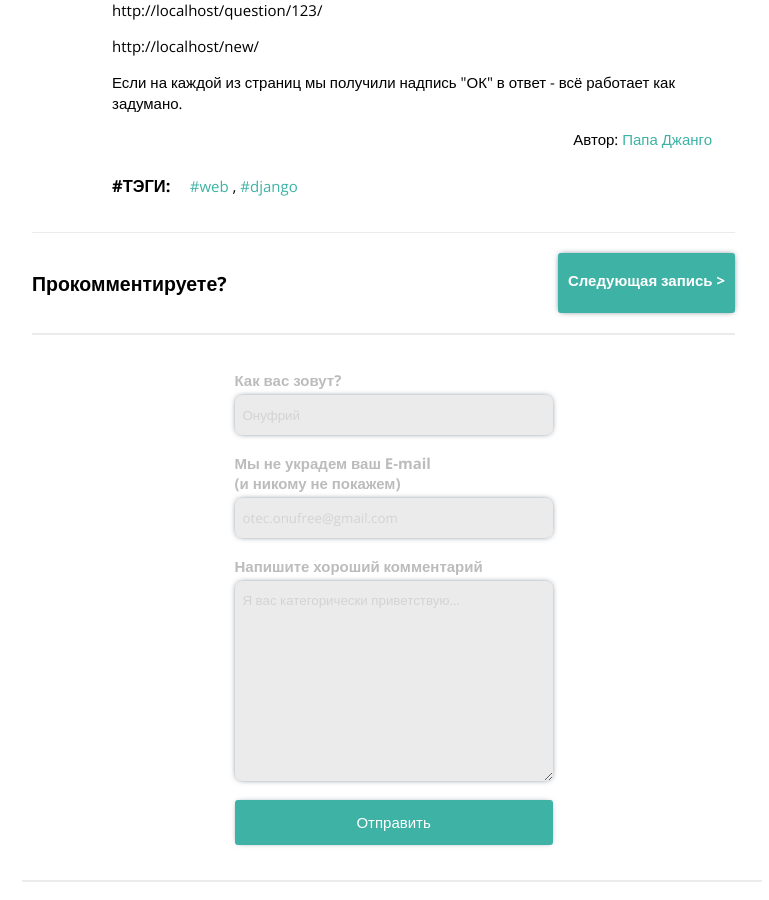
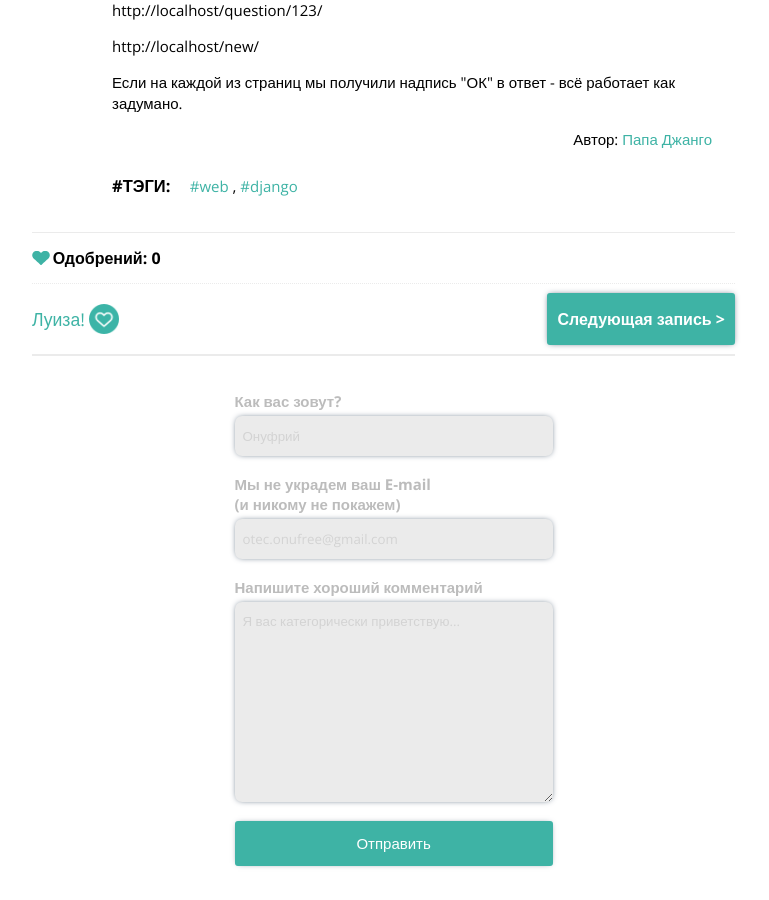
Before and after one commit to biryukov-m/c-media, a Django app: a page that uses blog/templates/blog/single.html in a window 1280 px wide. Shown: the part 4654-5554 px from the top of the page, without its empty margins (248-1017 px from the left). Run offline with Django 3.2, Linux system fonts and the light colour scheme; data comes from the database, SQL or seed files in the repository; both versions use the stored data as it was after the commit.

Commit message:
head.css, single.html
Переработан article-bottom с помощью флексбоксов. Теперь он горизонтально
разделен на две части: информативную и с кнопками. Обе части также разделены
на флексбоксы. Добавлена увлекательная анимация кнопки лайка посту с новой
картинкой.
Также в шаблоне single переработана логика отображения информацию с условиями.

forms.py
Пофикшена форма редактирования поста, где не редактировались тэги.

models.py
В модель поста добавлено поле likes - счетчик голосов за пост.

urls.py
добавлен путь для голосования article/slug/vote

views.py
вьюшка для добавления лайков посту vote_post
во вьюшке create-post после в form.save убран параметр (commit=False), что
вызывало баг с сохранением формы с множественным выбором tags

```diff
--- a/blog/forms.py
+++ b/blog/forms.py
@@ -5,7 +5,7 @@ from .models import Post, Comment
 class PostForm(forms.ModelForm):
     class Meta:
         model = Post
-        fields = ('title', 'text', 'category', 'pseudo',  'slug',)
+        fields = ('title', 'text', 'category', 'tags', 'pseudo',  'slug',)
 
 
 class CommentForm(forms.ModelForm):
--- a/blog/models.py
+++ b/blog/models.py
@@ -58,6 +58,7 @@ class Post(models.Model):
     category = models.ForeignKey(Category, on_delete=models.PROTECT)
     pseudo = models.ForeignKey(Pseudo, on_delete=models.PROTECT)
     tags = models.ManyToManyField(Tag)
+    likes = models.IntegerField(default=0)
     objects = PostManager()
 
     def publish(self):
--- a/blog/static/blog/css/head.css
+++ b/blog/static/blog/css/head.css
@@ -385,41 +385,84 @@ button,
 .article-author {
     text-align: right;
 }
-nav.article-bottom {
-    display: table;
+.article-bottom {
+    display: flex;
+    flex-direction: column;
     width: 100%;
-    height: 100px;
     border-top: 1px solid #ebebeb;
     border-bottom: 2px solid #ebebeb;
     margin-bottom: 35px;
+    flex-wrap: wrap;
 }
-nav.article-bottom .comment-counter {
-    display: table-cell;
-    vertical-align: middle;
-    font-size: 1.3em;
+.article-bottom .info {
+    display: flex;
+    flex-wrap: wrap;
+    height: 50px;
+    align-items: center;
+    border-bottom: 1px dotted #ebebeb;
+    font-size: 1rem;
     font-weight: bold;
     color: black;
 }
-nav.article-bottom div.load-next{
-    display: block;
-    float: right;
-    height: 60px;
-    padding: 0 10px;
-    margin-top: 20px;
-    border: none;
+.article-bottom .info .likes {
+    background: url("/static/blog/img/heart.png") left center no-repeat;
+    padding-left: 1.3rem;
+}
+.article-bottom .info .comments {
+    background: url("/static/blog/img/comment.png") left center no-repeat;
+    padding-left: 1.4rem;
+    margin-left: 1.4rem;
+}
+.article-bottom .control {
+    display: flex;
+    flex-wrap: wrap;
+    height: 70px;
+    align-items: center;
+    justify-content: space-between;
+    align-content: space-around;
+    font-size: 1.1rem;
+    color: #3eb3a5;
+    /*color: rgba(62, 179, 165, 0.6);*/
+}
+
+.article-bottom .control a.article-vote:hover {
+    box-shadow: 0 1px 4px 3px rgba(62, 179, 165, 0.7);
+    padding-left: 45px;
+    padding-right: 5px;
+    background-position: 12% center;
+    transition:  all ease-in-out 0.3s, box-shadow cubic-bezier(.1,.9,.9,.1) 0.6s, background-position ease-in-out 0.6s;
+}
+.article-bottom .control a.article-vote:active {
+    transform: scale(1.3);
+    /*box-shadow: 0 0 1px 1px rgba(62, 179, 165, 1);*/
+    box-shadow: none;
+    transition: transform 0.03s linear;
+}
+.article-bottom .control a:hover span {
+    transform: rotate(30deg);
+    color: hotpink;
+    transition: color ease-in 6s;
+}
+
+.article-bottom .control .next-post {
+    display: inline-block;
+    padding: 15px 10px;
     background: #3eb3a5;
     color: white;
     border-radius: 3px;
-    font-size: 1em;
+    font-size: 1rem;
     font-weight: bold;
     box-shadow: 0 0 6px -2px #34495e;
 }
-nav.article-bottom div.load-next a{
-    display: block;
-    height: 100%;
-    width: 100%;
-    margin-top: 17px;
+.article-bottom .control .article-vote {
+    background: url("/static/blog/img/heart_vote.png") right no-repeat;
+    padding-right: 34px;
+    padding-top: 6px;
+    padding-bottom: 6px;
+    background-size: 30px;
+
 }
+
 /* End Single article */
 .main-content form.post-form,
 .main-content form.login-form {
--- a/blog/templates/blog/single.html
+++ b/blog/templates/blog/single.html
@@ -4,31 +4,32 @@
 {% block content %}
     {% include 'blog/post-single.html' %}
     <nav class="article-bottom">
-        {% if post.pub_date %}
-            <span class="comment-counter">
+        <div class="info">
+            <span class="likes">
+                Одобрений: {{ post.likes }}
+            </span>
+            <span class="comments">
                 {% if post.get_approved_comments.first %}
-                    Комментировали - {{ post.get_approved_comments.count }}
-                {% else %}
-                    Прокомментируете?
+                    Комментариев: {{ post.get_approved_comments.count }}
                 {% endif %}
             </span>
+        </div>
+        <div class="control">
+            {% if post.pub_date %}
+                <a class="article-vote" href="{% url 'blog:article-vote' post.slug %}"><span>Луиза!</span></a>
                 {% if post.get_next_by_create_date.is_published %}
-                    <div class="load-next clearfix">
-                        <a href="{{ post.get_next_by_create_date.get_absolute_url }}"
+                    <a class="next-post" href="{{ post.get_next_by_create_date.get_absolute_url }}"
                        title="{{ post.get_next_by_create_date.title }}">
                         Следующая запись >
                     </a>
-                    </div>
                 {% endif %}
             {% else %}
-            <span class="comment-counter">Создан: {{ post.create_date|date:"j E H:i" }}</span>
-            <div class="load-next clearfix">
-                <a href="{% url 'blog:publish-post' slug=post.slug %}"
-                   title="{{ datetime.now }}">
+                Создан: {{ post.create_date|date:"j E H:i" }}
+                <a href="{% url 'blog:publish-post' slug=post.slug %}" title="{{ datetime.now }}">
                     Опубликовать сейчас
                 </a>
+            {% endif %}
         </div>
-        {% endif %}
     </nav>
     <div class="writecomment-container">
         <form class="writecomment clearfix" id="writecomment" action="" method="post">
--- a/blog/urls.py
+++ b/blog/urls.py
@@ -10,6 +10,7 @@ urlpatterns = [
     path('article/<slug:slug>/publish/', views.publish_post, name='publish-post'),
     path('article/<slug:slug>/edit/', views.edit_post, name='article-edit'),
     path('article/<slug:slug>/remove/', views.remove_post, name='article-remove'),
+    path('article/<slug:slug>/vote/', views.vote_post, name='article-vote'),
     path('category/<slug:slug>/', views.CategoryView.as_view(), name='by-category'),
     path('tag/<slug:slug>/', views.TagView.as_view(), name='by-tag'),
     path('author/<slug:slug>/', views.PseudoView.as_view(), name='by-author'),
--- a/blog/views.py
+++ b/blog/views.py
@@ -14,6 +14,7 @@ class IndexView(generic.ListView):
 
     def get_queryset(self):
         return Post.objects.published()
+
 
 # На всякий случай
 class DetailView(generic.DetailView):
@@ -72,7 +73,7 @@ def create_post(request):
     if request.method == "POST":
         form = PostForm(request.POST)
         if form.is_valid():
-            post = form.save(commit=False)
+            post = form.save()
             post.save()
             return redirect(post.get_absolute_url())
     else:
@@ -108,6 +109,13 @@ def remove_post(request, slug):
     return redirect('blog:home')
 
 
+def vote_post(request, slug):
+    post = get_object_or_404(Post, slug=slug)
+    post.likes += 1
+    post.save()
+    return redirect(post.get_absolute_url())
+
+
 @method_decorator(login_required, name='dispatch')
 class PostDraftList(generic.ListView):
     template_name = 'blog/index.html'
```
Also changed, not shown: blog/migrations/0010_post_likes.py (added), blog/static/blog/img/feedback.png (added), blog/static/blog/img/heart_vote.png (added), blog/static/blog/img/heart_vote.svg (added), blog/static/blog/img/heart_vote1.svg (added), blog/static/blog/img/like.png (added), db.sqlite3. Lines whose indentation alone changed are shown as unchanged.
